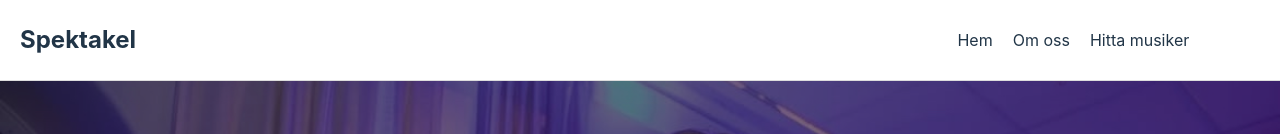
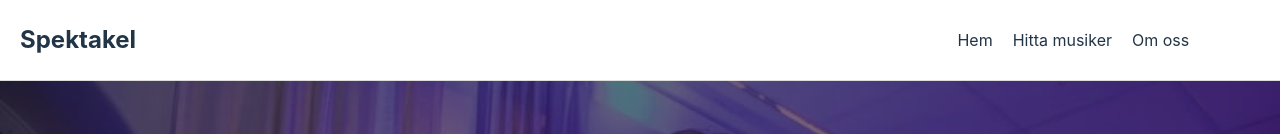
Before and after one commit to ChristofferNo/spektakel, a React (Vite) app: page / in a window 1280 px wide. Shown: the top 134 px of the page. Built offline with nearby package versions, Linux system fonts and the light colour scheme.

Commit message:
navbar prio

```diff
--- a/src/components/NavBar/NavBar.jsx
+++ b/src/components/NavBar/NavBar.jsx
@@ -11,8 +11,8 @@ function NavBar({ navigate }) {
       <div className='navItems'>
       <ul>
         <li onClick={() => navigate('HomePage')}>Hem</li>
+        <li onClick={() => navigate('FindMusiciansPage')}>Hitta musiker</li>
         <li onClick={() => navigate('AboutPage')}>Om oss</li>
-        <li onClick={() => navigate('FindMusiciansPage')}>Hitta musiker</li>
         {/* Add more items as you create other pages */}
         {/* <li onClick={() => navigate('AboutPage')}>About</li> */}
       </ul>
```
